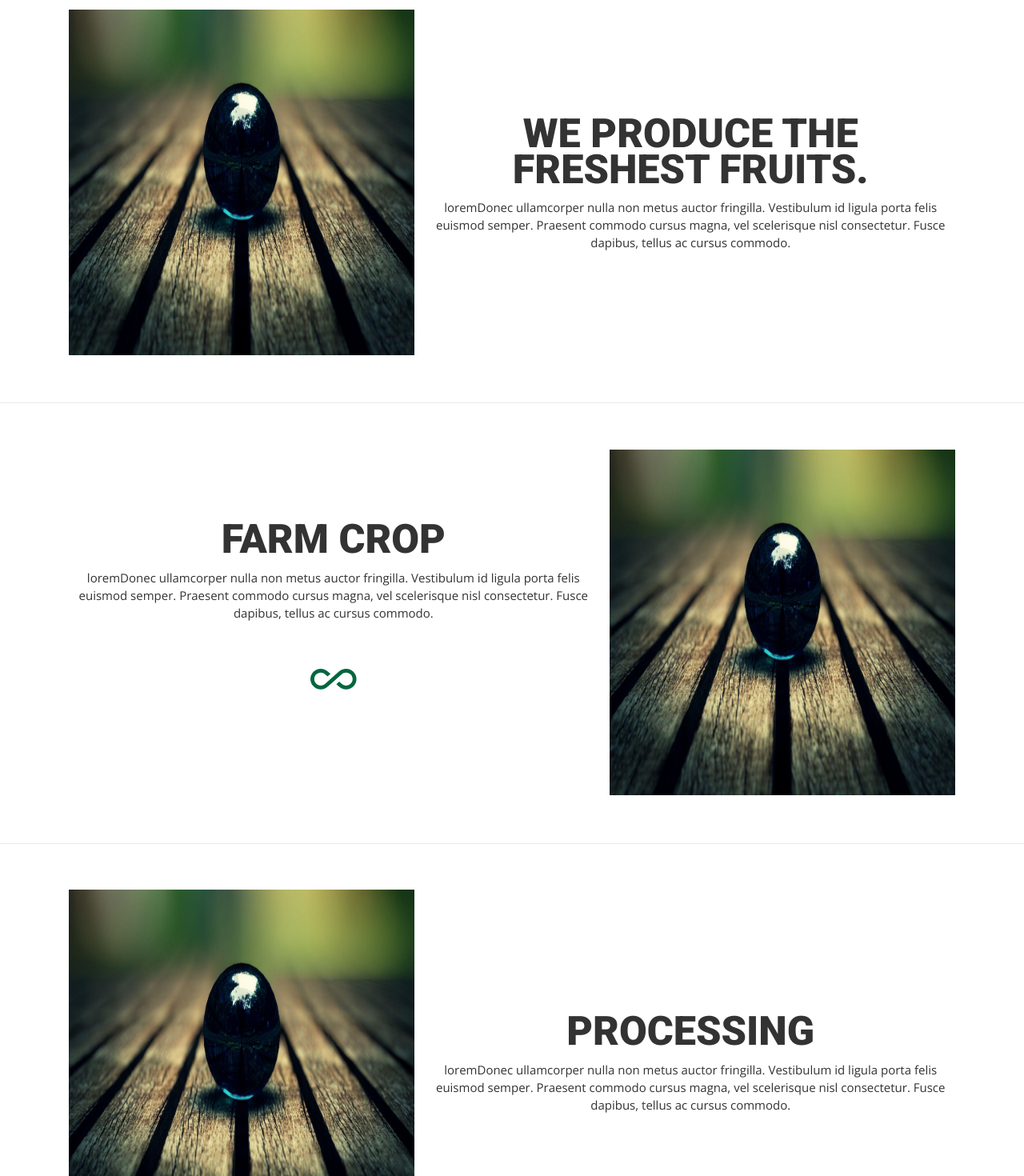
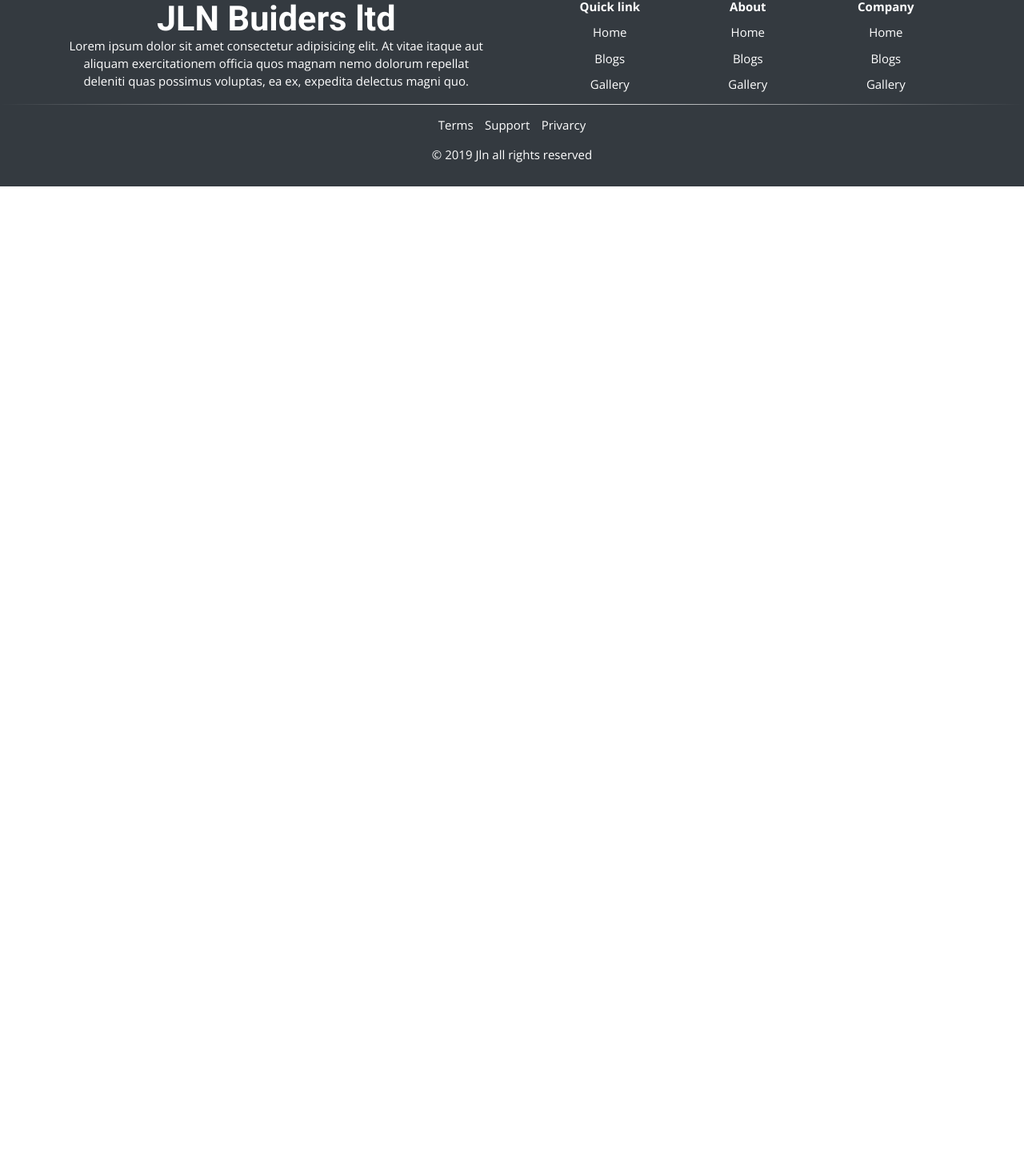
Before and after one commit to castelstack/jln, a React (Create React App) app: page /agriculture in a window 1280 px wide. Shown: the part 1310-2780 px from the top of the page at 80% size. After the commit the page ends 1543 px from the top, so only its background shows below. Built offline with nearby package versions, Linux system fonts and the light colour scheme.

Commit message:
page with one template to populate

```diff
--- a/src/pages/agriculture-page/agriculture.jsx
+++ b/src/pages/agriculture-page/agriculture.jsx
@@ -1,39 +1,20 @@
 import { Divider } from "@material-ui/core";
 import React from "react";
 import Box from "../../components/box/box";
-import { PagesBox, RevPagesBox } from "../../components/box/pages-box";
+import { PagesBox } from "../../components/box/pages-box";
 import Img from "../../images/slide2.jpg";
 const AgriculturePage = () => {
-
   return (
     <div>
       <Box title='Agriculture' currentPage='Agriculture' />
       <PagesBox
         title='LIVESTOCK'
         description='loremDonec ullamcorper nulla non metus auctor fringilla. Vestibulum id ligula porta felis euismod semper. Praesent commodo cursus magna, vel scelerisque nisl consectetur. Fusce dapibus, tellus ac cursus commodo.'
-      alt='construction'
-      image={Img}
-      offers={[ 'FISH FARM-','POULTRY-','PIG FARM-','SNAIL-','MUSHROOM']}
-          />
-          <Divider light />
-          <RevPagesBox  title='WE PRODUCE THE FRESHEST FRUITS.'
-        description='loremDonec ullamcorper nulla non metus auctor fringilla. Vestibulum id ligula porta felis euismod semper. Praesent commodo cursus magna, vel scelerisque nisl consectetur. Fusce dapibus, tellus ac cursus commodo.'
-      alt='construction'
-      image={Img}
-          />
-          <Divider light />
-          <PagesBox
-        title='FARM CROP'
-        description='loremDonec ullamcorper nulla non metus auctor fringilla. Vestibulum id ligula porta felis euismod semper. Praesent commodo cursus magna, vel scelerisque nisl consectetur. Fusce dapibus, tellus ac cursus commodo.'
-      alt='construction'
-      image={Img}
-          />
-          <Divider light />
-          <RevPagesBox  title='PROCESSING'
-        description='loremDonec ullamcorper nulla non metus auctor fringilla. Vestibulum id ligula porta felis euismod semper. Praesent commodo cursus magna, vel scelerisque nisl consectetur. Fusce dapibus, tellus ac cursus commodo.'
-      alt='construction'
-      image={Img}
-          />
+        alt='construction'
+        image={Img}
+        offers={["FISH FARM-", "POULTRY-", "PIG FARM-", "SNAIL-", "MUSHROOM"]}
+      />
+      <Divider light />
     </div>
   );
 };
```
Also changed, not shown: 1 other file (tests, documents, lock files or other folders).
